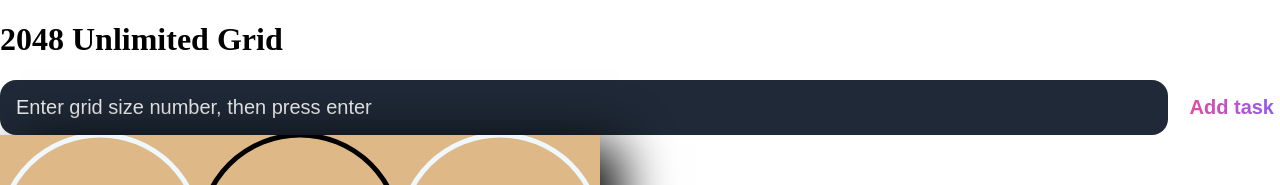
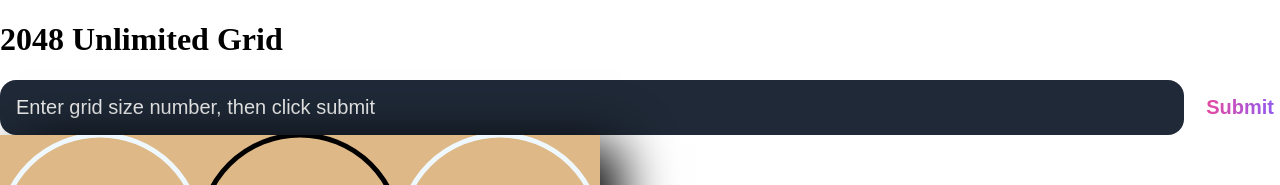
Before and after one commit to Andrewang492/2048, a plain HTML site: page index.html in a window 1280 px wide. Shown: the top 185 px of the page. Drawn offline with Linux system fonts and the light colour scheme.

Commit message:
Update index.html

```diff
--- a/index.html
+++ b/index.html
@@ -15,11 +15,11 @@
             <input
                 type="text"
                 id="new-task-input"
-                placeholder="Enter grid size number, then press enter" />
+                placeholder="Enter grid size number, then click submit" />
             <input
                 type="submit"
                 id="new-task-submit"
-                value="Add task" />
+                value="Submit" />
         </form>
     </header>
 
```
